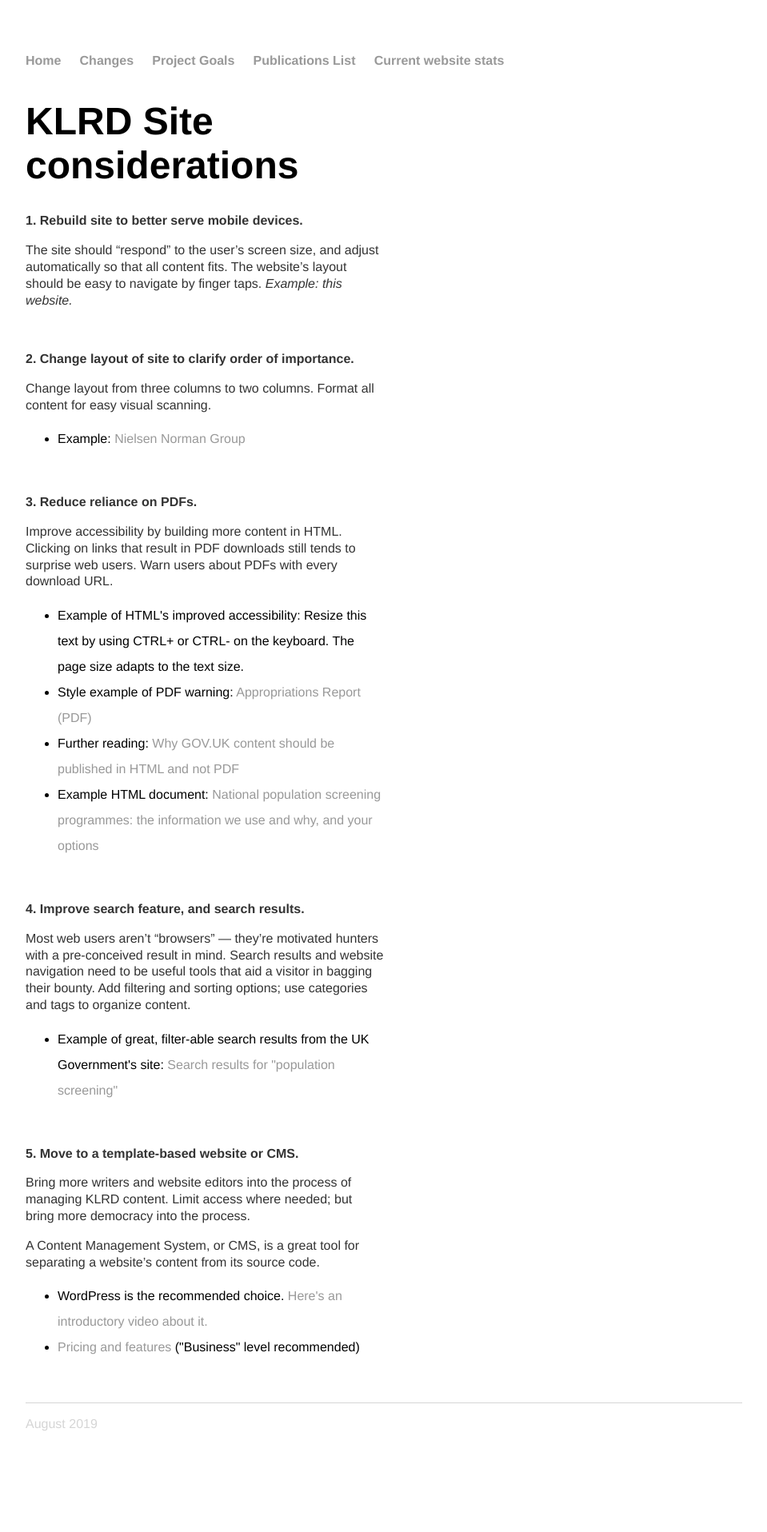
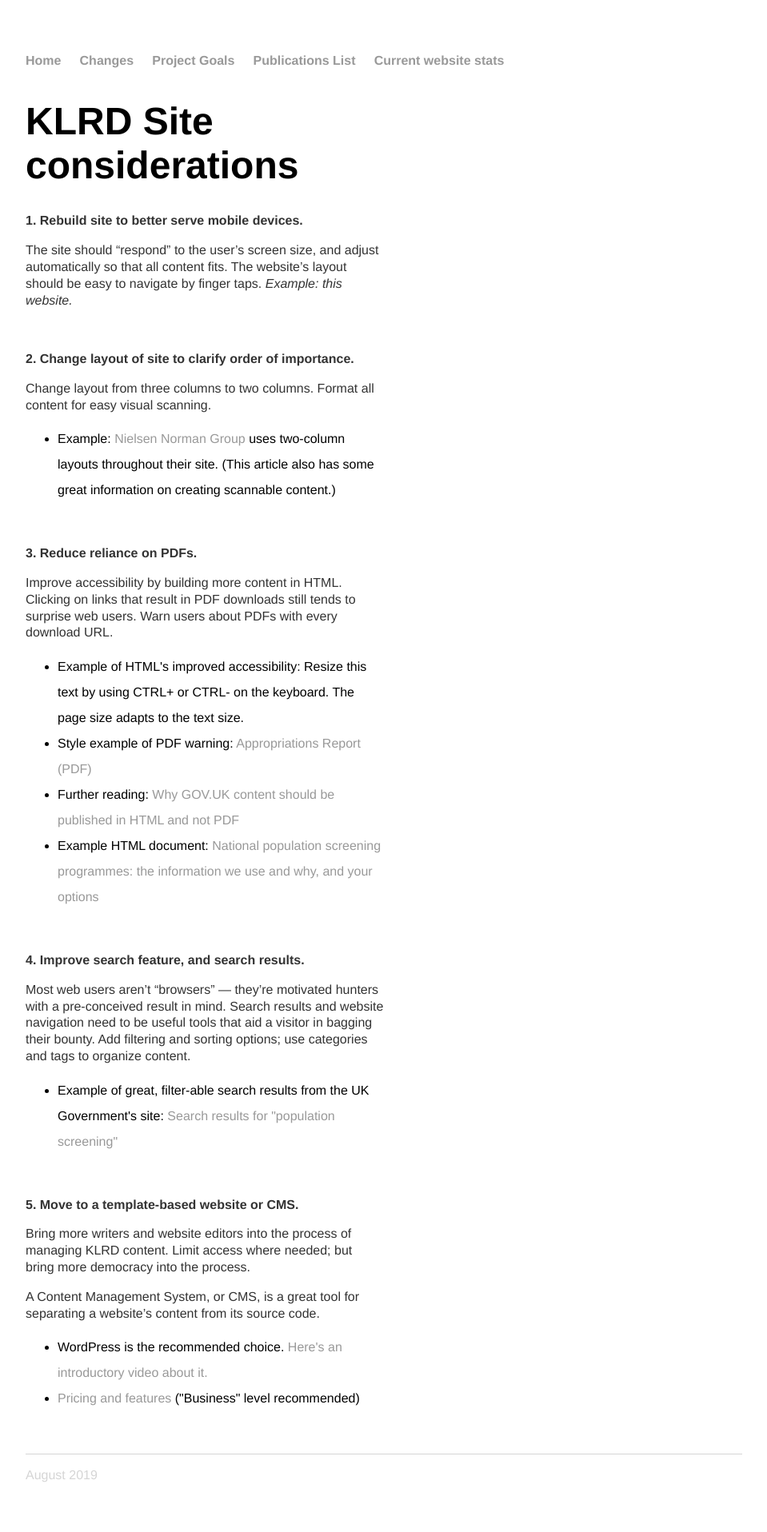
Before and after one commit to karlfun/karlfun.github.io, a Jekyll site: the page built from index.html, in a window 1280 px wide. Shown: the whole page at 80% size, without its empty margins (160-1119 px from the left). Built offline with Jekyll 4.4.1, drawn with Linux system fonts in a browser that asks for light colours; before the commit the page ends 1852 px from its top, so only the background shows below that.

Commit message:
add note about Nielsen Norman link in first point.

```diff
--- a/index.html
+++ b/index.html
@@ -12,7 +12,7 @@ title: Considerations for KLRD Website
 <p><strong>2. Change layout of site to clarify order of importance.</strong></p>
 <p>Change layout from three columns to two columns. Format all content for easy visual scanning.
 <ul>
-  <li>Example: <a href="https://www.nngroup.com/articles/layer-cake-pattern-scanning/">Nielsen Norman Group</a></li>
+  <li>Example: <a href="https://www.nngroup.com/articles/layer-cake-pattern-scanning/">Nielsen Norman Group</a> uses two-column layouts throughout their site. (This article also has some great information on creating scannable content.)</li>
 </ul>
 </p>
 <p>&nbsp;</p>
```
